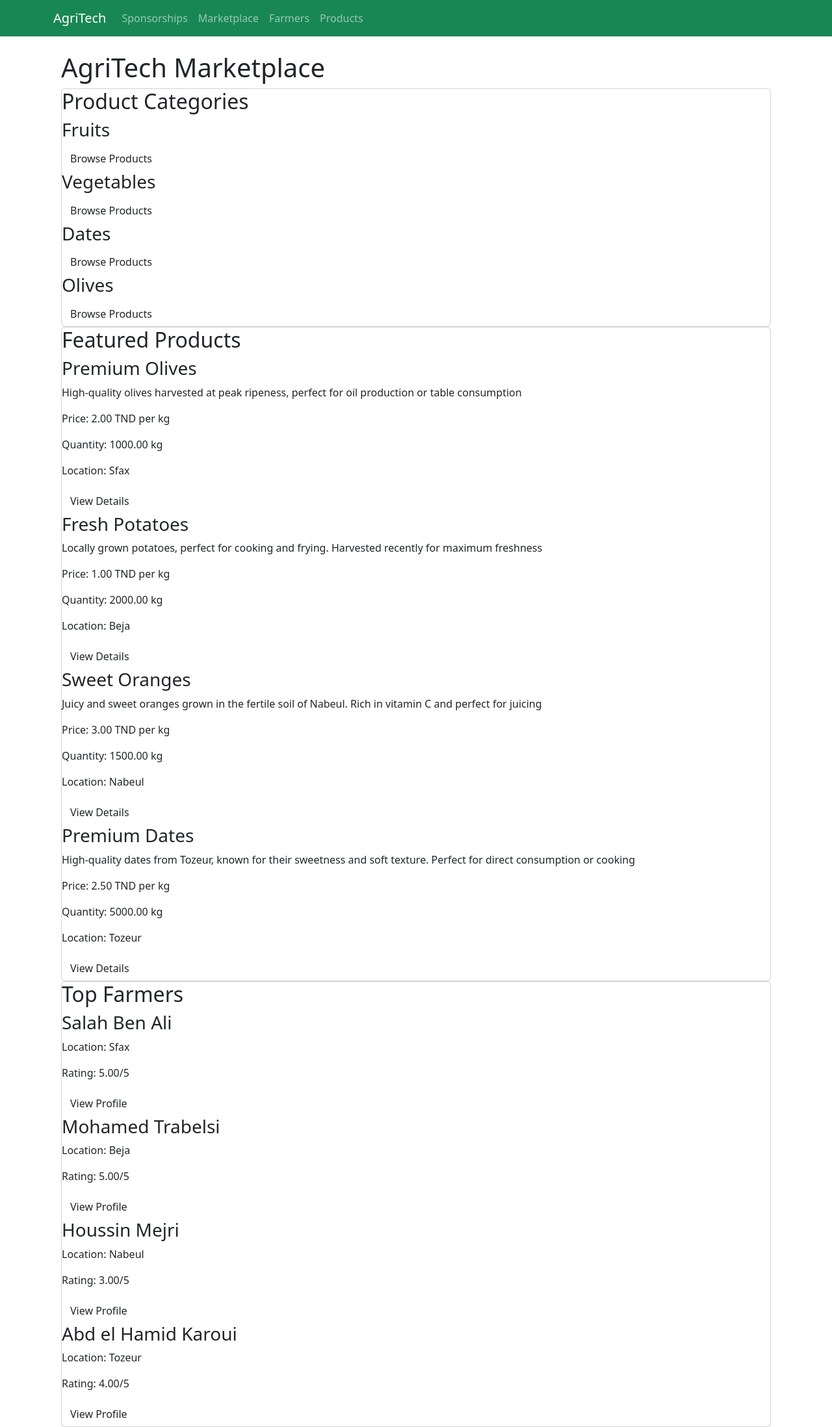
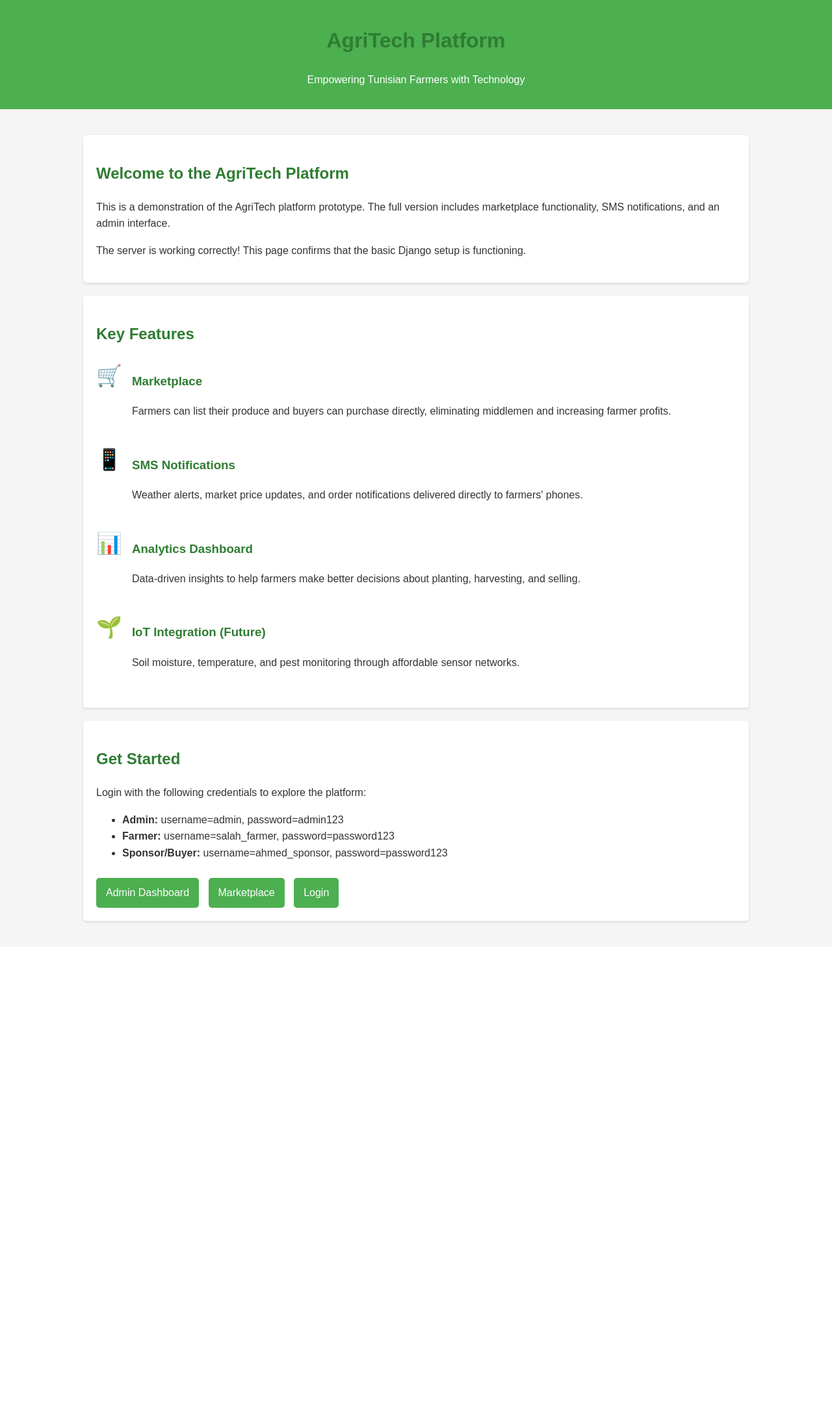
Before and after one commit to toorki/agritech_prototype, a Django app: template templates/index.html in a window 1280 px wide. Shown: the whole page at 65% size. After the commit the page ends 1422 px from the top, so only its background shows below. Run offline with Django 5.2, Linux system fonts and the light colour scheme; data comes from the database, SQL or seed files in the repository; tables that the repository leaves empty hold one stand-in row (values such as "Sample post"); the template is opened without the code that fills it: values that come from a table or form of the project are taken from there, most other values are stand-ins (such as "Sample title", 1, 10 or a date in 2020).

Commit message:
Added login functionality with role-based redirection and updated settings

```diff
--- a/agritech/settings.py
+++ b/agritech/settings.py
@@ -123,3 +123,8 @@ REST_FRAMEWORK = {
 TWILIO_ACCOUNT_SID = os.getenv('TWILIO_ACCOUNT_SID', '')
 TWILIO_AUTH_TOKEN = os.getenv('TWILIO_AUTH_TOKEN', '')
 TWILIO_PHONE_NUMBER = os.getenv('TWILIO_PHONE_NUMBER', '')
+
+# Authentication settings
+LOGIN_URL = 'marketplace:login'
+LOGIN_REDIRECT_URL = 'marketplace:home'
+LOGOUT_REDIRECT_URL = 'marketplace:home'
--- a/agritech/urls.py
+++ b/agritech/urls.py
@@ -1,18 +1,15 @@
-from django.urls import path, include
-from django.contrib import admin
-from django.conf import settings
-from django.conf.urls.static import static
+from django.urls import path
 from . import views
 
+app_name = 'marketplace'
 urlpatterns = [
-    path('', views.index, name='index'),
-    path('admin/', admin.site.urls),
-    path('marketplace/', include('marketplace.urls')),
-    path('sms/', include('sms_service.urls')),
-    path('api-auth/', include('rest_framework.urls')),
+    path('', views.home, name='home'),
+    path('sponsorships/', views.sponsorship_list, name='sponsorship_list'),
+    path('produce/', views.produce_list, name='produce_list'),
+    path('profile/', views.user_profile, name='user_profile'),
+    path('login/', views.CustomLoginView.as_view(), name='login'),
+    path('logout/', views.logout_view, name='logout'),
+    path('farmer/dashboard/', views.farmer_dashboard, name='farmer_dashboard'),
+    path('sponsor/dashboard/', views.sponsor_dashboard, name='sponsor_dashboard'),
+    path('buyer/dashboard/', views.buyer_dashboard, name='buyer_dashboard'),
 ]
-
-# Serve media files in development
-if settings.DEBUG:
-    urlpatterns += static(settings.MEDIA_URL, document_root=settings.MEDIA_ROOT)
-    urlpatterns += static(settings.STATIC_URL, document_root=settings.STATIC_ROOT)
--- a/templates/index.html
+++ b/templates/index.html
@@ -1,59 +1,129 @@
-{% extends 'base.html' %}
+<!DOCTYPE html>
+<html lang="en">
+<head>
+    <meta charset="UTF-8">
+    <meta name="viewport" content="width=device-width, initial-scale=1.0">
+    <title>{{ title }}</title>
+    <style>
+        body {
+            font-family: 'Arial', sans-serif;
+            line-height: 1.6;
+            margin: 0;
+            padding: 0;
+            color: #333;
+            background-color: #f5f5f5;
+        }
+        .container {
+            width: 80%;
+            margin: 0 auto;
+            padding: 20px;
+        }
+        header {
+            background-color: #4CAF50;
+            color: white;
+            text-align: center;
+            padding: 1em 0;
+            margin-bottom: 20px;
+        }
+        .card {
+            background: white;
+            border-radius: 5px;
+            padding: 20px;
+            margin-bottom: 20px;
+            box-shadow: 0 2px 4px rgba(0,0,0,0.1);
+        }
+        h1, h2, h3 {
+            color: #2E7D32;
+        }
+        .btn {
+            display: inline-block;
+            background: #4CAF50;
+            color: white;
+            padding: 10px 15px;
+            text-decoration: none;
+            border-radius: 5px;
+            margin-top: 10px;
+            margin-right: 10px;
+        }
+        .btn:hover {
+            background: #2E7D32;
+        }
+        .feature {
+            display: flex;
+            margin-bottom: 20px;
+        }
+        .feature-icon {
+            font-size: 2em;
+            margin-right: 15px;
+            color: #4CAF50;
+        }
+        .feature-text {
+            flex: 1;
+        }
+    </style>
+</head>
+<body>
+    <header>
+        <h1>AgriTech Platform</h1>
+        <p>Empowering Tunisian Farmers with Technology</p>
+    </header>
 
-{% block content %}
     <div class="container">
-    <h1>AgriTech Marketplace</h1>
+        <div class="card">
+            <h2>Welcome to the AgriTech Platform</h2>
+            <p>This is a demonstration of the AgriTech platform prototype. The full version includes marketplace functionality, SMS notifications, and an admin interface.</p>
+
+            <p>The server is working correctly! This page confirms that the basic Django setup is functioning.</p>
+        </div>
 
         <div class="card">
-        <h2>Product Categories</h2>
-        <div class="categories">
-            {% if categories %}
-                {% for category in categories %}
-                    <div class="category-item">
-                        <h3>{{ category.name }}</h3>
-                        <a href="{% url 'produce_list' %}?category={{ category.id }}" class="btn">Browse Products</a>
+            <h2>Key Features</h2>
+
+            <div class="feature">
+                <div class="feature-icon">🛒</div>
+                <div class="feature-text">
+                    <h3>Marketplace</h3>
+                    <p>Farmers can list their produce and buyers can purchase directly, eliminating middlemen and increasing farmer profits.</p>
                 </div>
-                {% endfor %}
-            {% else %}
-                <p>No categories available.</p>
-            {% endif %}
+            </div>
+
+            <div class="feature">
+                <div class="feature-icon">📱</div>
+                <div class="feature-text">
+                    <h3>SMS Notifications</h3>
+                    <p>Weather alerts, market price updates, and order notifications delivered directly to farmers' phones.</p>
+                </div>
+            </div>
+
+            <div class="feature">
+                <div class="feature-icon">📊</div>
+                <div class="feature-text">
+                    <h3>Analytics Dashboard</h3>
+                    <p>Data-driven insights to help farmers make better decisions about planting, harvesting, and selling.</p>
+                </div>
+            </div>
+
+            <div class="feature">
+                <div class="feature-icon">🌱</div>
+                <div class="feature-text">
+                    <h3>IoT Integration (Future)</h3>
+                    <p>Soil moisture, temperature, and pest monitoring through affordable sensor networks.</p>
+                </div>
             </div>
         </div>
 
         <div class="card">
-        <h2>Featured Products</h2>
-        <div class="products">
-            {% if featured_produce %}
-                {% for produce in featured_produce %}
-                    <div class="product-item">
-                        <h3>{{ produce.title }}</h3>
-                        <p>{{ produce.description }}</p>
-                        <p>Price: {{ produce.price_per_unit }} TND per {{ produce.unit }}</p>
-                        <p>Quantity: {{ produce.quantity }} {{ produce.unit }}</p>
-                        <p>Location: {{ produce.location }}</p>
-                        <a href="{% url 'produce_detail' produce.id %}" class="btn">View Details</a>
-                    </div>
-                {% endfor %}
-            {% else %}
-                <p>No featured products available.</p>
-            {% endif %}
+            <h2>Get Started</h2>
+            <p>Login with the following credentials to explore the platform:</p>
+            <ul>
+                <li><strong>Admin:</strong> username=admin, password=admin123</li>
+                <li><strong>Farmer:</strong> username=salah_farmer, password=password123</li>
+                <li><strong>Sponsor/Buyer:</strong> username=ahmed_sponsor, password=password123</li>
+            </ul>
+            <a href="/admin/" class="btn">Admin Dashboard</a>
+            <a href="/marketplace/" class="btn">Marketplace</a>
+            <a href="{% url 'marketplace:login' %}" class="btn">Login</a>
         </div>
     </div>
-
-    {% if top_farmers %}
-    <div class="card">
-        <h2>Top Farmers</h2>
-        <div class="farmers">
-            {% for farmer in top_farmers %}
-                <div class="farmer-item">
-                    <h3>{{ farmer.user.get_full_name }}</h3>
-                    <p>Location: {{ farmer.location }}</p>
-                    <p>Rating: {{ farmer.rating }}/5</p>
-                    <a href="{% url 'farmer_detail' farmer.id %}" class="btn">View Profile</a>
-                </div>
-            {% endfor %}
-        </div>
-    </div>
-    {% endif %}
-</div>
-{% endblock %}
+</body>
+</html>
```
Also changed, not shown: agritech/views.py (+61 -4 lines), templates/marketplace/buyer_dashboard.html (added, +23 -0 lines), templates/marketplace/farmer_dashboard.html (added, +23 -0 lines), templates/marketplace/login.html (added, +66 -0 lines), templates/marketplace/sponsor_dashboard.html (added, +23 -0 lines). Lines whose indentation alone changed are shown as unchanged.
